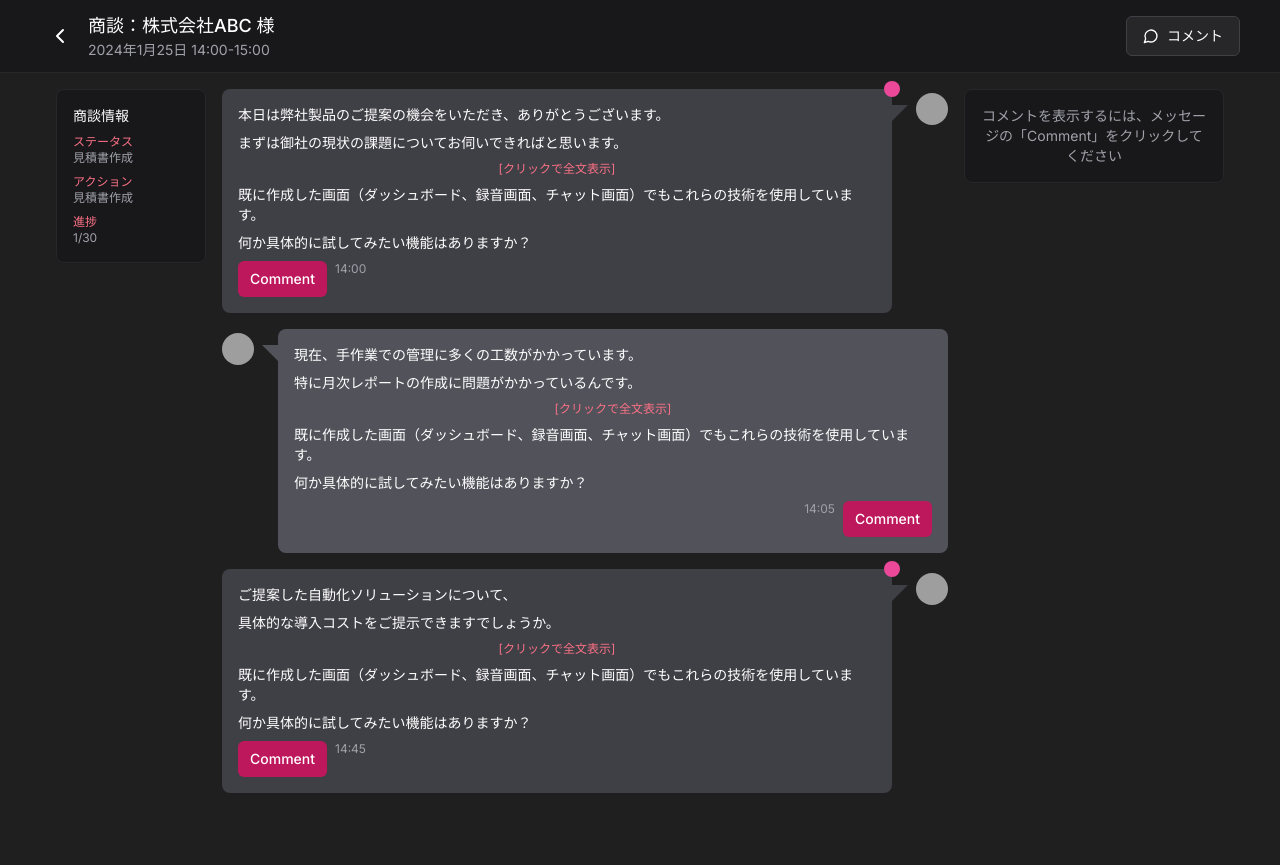
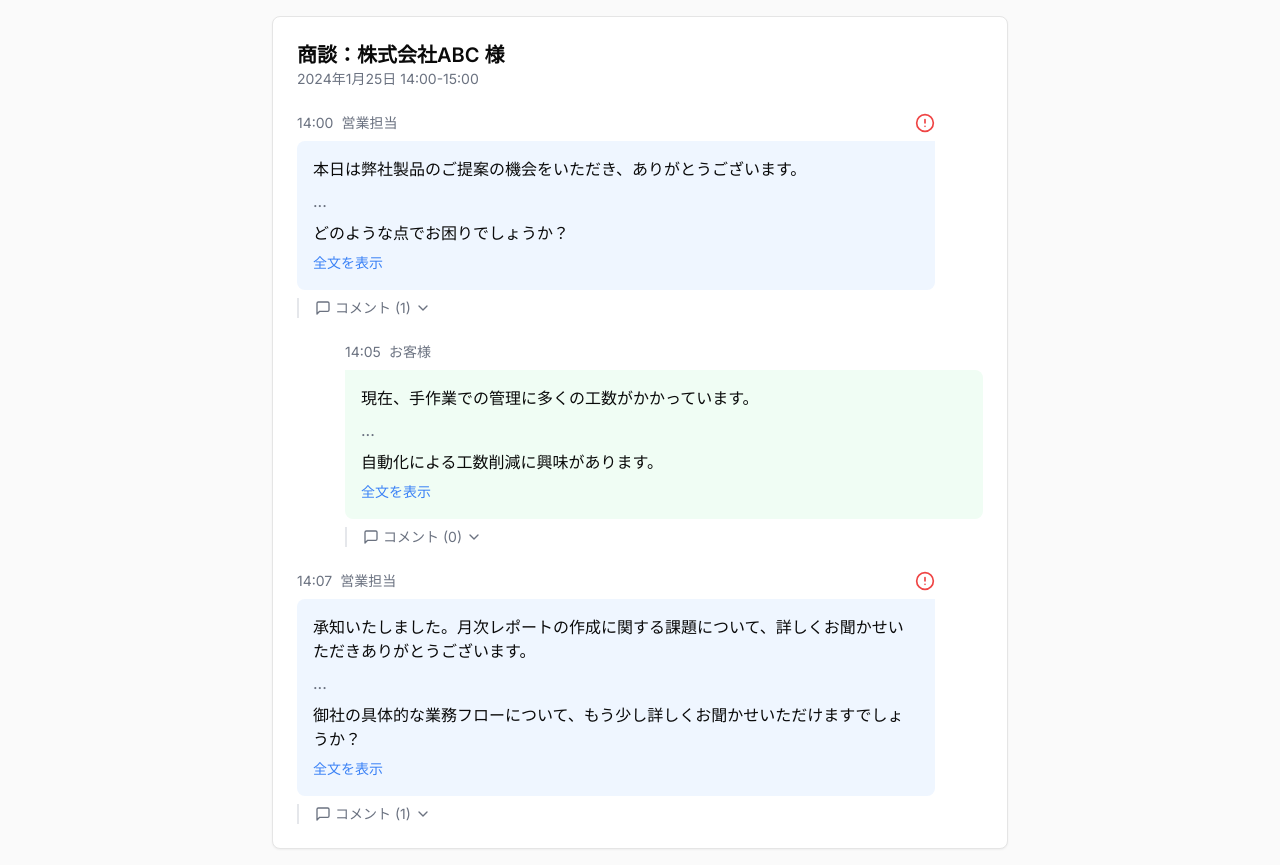
Before and after one commit to okopei/audio-sales-analyzer, a Next.js app in the folder next-app/: page /feedback in a window 1280 px wide. Before the commit the page ends 809 px from the top, so only its background shows below. Built offline with nearby package versions, Linux system fonts and the light colour scheme; grey boxes are pictures that could not be loaded.

Commit message:
feat: change UI of Feedback Page

```diff
--- a/next-app/src/app/feedback/page.tsx
+++ b/next-app/src/app/feedback/page.tsx
@@ -1,337 +1,240 @@
-'use client'
+"use client"
 
 import { useState } from "react"
-import { Avatar, AvatarFallback, AvatarImage } from "@/components/ui/avatar"
+import { Card } from "@/components/ui/card"
+import { Input } from "@/components/ui/input"
 import { Button } from "@/components/ui/button"
-import { Card } from "@/components/ui/card"
-import { Textarea } from "@/components/ui/textarea"
-import { MessageCircle, X, ChevronLeft } from "lucide-react"
-import { useSpring, animated } from "@react-spring/web"
-import { useDrag } from "@use-gesture/react"
+import { MessageSquare, ChevronUp, ChevronDown, AlertCircle, Send } from "lucide-react"
 
-type Message = {
+interface Comment {
   id: number
-  sender: "sales" | "client"
-  content: string[]
-  hiddenContent: string
-  additionalContent: string[]
-  time: string
-  comments: Array<{
   author: string
-    role: string
   time: string
   content: string
-  }>
+}
+
+interface Message {
+  id: number
+  content: string[]
+  time: string
+  speaker: "client" | "sales"
+  comments: Comment[]
+  isUnread: boolean
 }
 
 export default function ChatPage() {
-  const [activeCommentId, setActiveCommentId] = useState<number | null>(null)
-  const [openFullContent, setOpenFullContent] = useState<number[]>([])
-  const [{ x }, api] = useSpring(() => ({ x: 0 }))
-
-  const messages: Message[] = [
+  const [expandedMessages, setExpandedMessages] = useState<Set<number>>(new Set())
+  const [expandedComments, setExpandedComments] = useState<Set<number>>(new Set())
+  const [messages, setMessages] = useState<Message[]>([
     {
       id: 1,
-      sender: "sales",
       content: [
         "本日は弊社製品のご提案の機会をいただき、ありがとうございます。",
-        "まずは御社の現状の課題についてお伺いできればと思います。",
-      ],
-      hiddenContent: "xxxxxx",
-      additionalContent: [
-        "既に作成した画面（ダッシュボード、録音画面、チャット画面）でもこれらの技術を使用しています。",
-        "何か具体的に試してみたい機能はありますか？",
+        "まずは御社の現状の課題についてお伺いさせていただきます。",
+        "弊社の製品がどのようにお役に立てるか、具体的にご説明させていただきます。",
+        "どのような点でお困りでしょうか？",
       ],
       time: "14:00",
+      speaker: "sales",
       comments: [
         {
-          author: "山田",
-          role: "部長",
+          id: 1,
+          author: "山田 部長",
           time: "1/25日 15:30",
-          content:
-            "導入事例を具体的に説明できていて良いですね。次回は具体的な数値を含める事で、より説得力が増すと思います。",
+          content: "導入事例を交えて説明できていて良いです。",
         },
       ],
+      isUnread: true,
     },
     {
       id: 2,
-      sender: "client",
       content: [
         "現在、手作業での管理に多くの工数がかかっています。",
-        "特に月次レポートの作成に問題がかかっているんです。",
-      ],
-      hiddenContent: "xxxxxx",
-      additionalContent: [
-        "既に作成した画面（ダッシュボード、録音画面、チャット画面）でもこれらの技術を使用しています。",
-        "何か具体的に試してみたい機能はありますか？",
+        "特に月次レポートの作成に問題を抱えています。",
+        "データの集計や分析に時間がかかり過ぎているのが現状です。",
+        "自動化による工数削減に興味があります。",
       ],
       time: "14:05",
+      speaker: "client",
       comments: [],
+      isUnread: false,
     },
     {
       id: 3,
-      sender: "sales",
-      content: ["ご提案した自動化ソリューションについて、", "具体的な導入コストをご提示できますでしょうか。"],
-      hiddenContent: "xxxxxx",
-      additionalContent: [
-        "既に作成した画面（ダッシュボード、録音画面、チャット画面）でもこれらの技術を使用しています。",
-        "何か具体的に試してみたい機能はありますか？",
+      content: [
+        "承知いたしました。月次レポートの作成に関する課題について、詳しくお聞かせいただきありがとうございます。",
+        "弊社の自動化ソリューションは、データ集計や分析プロセスを大幅に効率化できます。",
+        "例えば、同業他社での導入事例では、レポート作成時間が約70%削減されました。",
+        "御社の具体的な業務フローについて、もう少し詳しくお聞かせいただけますでしょうか？",
       ],
-      time: "14:45",
+      time: "14:07",
+      speaker: "sales",
       comments: [
         {
-          author: "鈴木",
-          role: "石雄",
-          time: "1/25日 16:00",
-          content:
-            "承知しました。次回商談時は、同業他社での導入後の工数削減効果（約30%削減）についてお話しさせていただきます。",
+          id: 2,
+          author: "鈴木 次長",
+          time: "1/25日 15:45",
+          content: "課題の具体化ができています。良い流れです。",
         },
       ],
+      isUnread: true,
     },
-  ]
+  ])
+  const [newComments, setNewComments] = useState<{ [key: number]: string }>({})
 
-  const toggleFullContent = (id: number) => {
-    setOpenFullContent((prev) => (prev.includes(id) ? prev.filter((messageId) => messageId !== id) : [...prev, id]))
+  const toggleMessageExpand = (id: number) => {
+    setExpandedMessages((prev) => {
+      const next = new Set(prev)
+      if (next.has(id)) {
+        next.delete(id)
+      } else {
+        next.add(id)
+      }
+      return next
+    })
   }
 
-  const toggleComments = (id: number) => {
-    setActiveCommentId(activeCommentId === id ? null : id)
+  const toggleCommentsExpand = (id: number) => {
+    setExpandedComments((prev) => {
+      const next = new Set(prev)
+      if (next.has(id)) {
+        next.delete(id)
+      } else {
+        next.add(id)
+      }
+      return next
+    })
+    // コメントを開いたときに既読にする
+    markAsRead(id)
   }
 
-  const closeComments = () => {
-    setActiveCommentId(null)
+  const markAsRead = (id: number) => {
+    setMessages((prevMessages) => prevMessages.map((msg) => (msg.id === id ? { ...msg, isUnread: false } : msg)))
   }
 
-  const bind = useDrag(
-    ({ down, movement: [mx], direction: [dx], cancel }) => {
-      if (down && mx > 50 && dx > 0) {
-        cancel()
-        closeComments()
+  const handleNewComment = (messageId: number) => {
+    const commentContent = newComments[messageId]
+    if (!commentContent || commentContent.trim() === "") return
+
+    const newComment: Comment = {
+      id: Date.now(),
+      author: "現在のユーザー",
+      time: new Date().toLocaleString(),
+      content: commentContent.trim(),
     }
-      api.start({ x: down ? mx : 0, immediate: down })
-    },
-    { axis: "x" },
+
+    setMessages((prevMessages) =>
+      prevMessages.map((msg) =>
+        msg.id === messageId ? { ...msg, comments: [...msg.comments, newComment], isUnread: true } : msg,
+      ),
     )
 
-  const salesBubbleColor = "bg-zinc-700"
-  const clientBubbleColor = "bg-zinc-600"
-  const salesBubbleTipColor = "before:border-l-zinc-700 before:border-t-zinc-700"
-  const clientBubbleTipColor = "before:border-r-zinc-600 before:border-t-zinc-600"
+    setNewComments((prev) => ({ ...prev, [messageId]: "" }))
+  }
 
   return (
-    <div className="min-h-screen bg-[#1F1F1F]">
-      <header className="border-b border-zinc-800 bg-zinc-900 px-2 sm:px-4 py-3">
-        <div className="mx-auto max-w-[1200px] flex items-center">
-          <Button
-            variant="ghost"
-            size="sm"
-            className="mr-2 text-white hover:bg-zinc-800 transition-colors duration-200 p-2"
-            aria-label="戻る"
+    <div className="min-h-screen bg-zinc-50">
+      <div className="max-w-3xl mx-auto p-4">
+        <Card className="p-6 text-sm md:text-base">
+          <div className="mb-6">
+            <h1 className="text-lg md:text-xl font-semibold">商談：株式会社ABC 様</h1>
+            <p className="text-xs md:text-sm text-gray-500">2024年1月25日 14:00-15:00</p>
+          </div>
+
+          <div className="space-y-6">
+            {messages.map((message) => {
+              const isExpanded = expandedMessages.has(message.id)
+              const areCommentsExpanded = expandedComments.has(message.id)
+
+              return (
+                <div
+                  key={message.id}
+                  className={`space-y-2 relative ${message.speaker === "client" ? "ml-12" : "mr-12"}`}
                 >
-            <ChevronLeft className="h-6 w-6" />
-          </Button>
-          <div className="flex-1 flex items-center justify-between">
+                  {message.isUnread && <AlertCircle className="absolute top-0 right-0 h-5 w-5 text-red-500" />}
+                  <div className="space-y-2">
+                    <div className="flex items-center gap-2 text-xs md:text-sm text-gray-500">
+                      <span>{message.time}</span>
+                      <span className="font-medium">{message.speaker === "sales" ? "営業担当" : "お客様"}</span>
+                    </div>
+                    <div
+                      className={`rounded-lg p-4 relative ${
+                        message.speaker === "sales" ? "bg-blue-50 rounded-tr-none" : "bg-green-50 rounded-tl-none"
+                      }`}
+                    >
+                      <p className="text-sm md:text-base">{message.content[0]}</p>
+                      {message.content.length > 2 && (
+                        <>
+                          {isExpanded ? (
+                            <>
+                              <p className="mt-2 text-sm md:text-base">{message.content[1]}</p>
+                              <p className="mt-2 text-sm md:text-base">{message.content[2]}</p>
+                            </>
+                          ) : (
+                            <p className="mt-2 text-gray-500">...</p>
+                          )}
+                        </>
+                      )}
+                      <p className="mt-2 text-sm md:text-base">{message.content[message.content.length - 1]}</p>
+                      {message.content.length > 2 && (
+                        <button
+                          onClick={() => toggleMessageExpand(message.id)}
+                          className="text-blue-500 hover:underline text-xs md:text-sm mt-2"
+                        >
+                          {isExpanded ? "閉じる" : "全文を表示"}
+                        </button>
+                      )}
+                    </div>
+
+                    <div className="pl-4 border-l-2 border-gray-200">
+                      <button
+                        onClick={() => toggleCommentsExpand(message.id)}
+                        className="flex items-center text-xs md:text-sm text-gray-500 hover:text-gray-700"
+                      >
+                        <MessageSquare className="h-4 w-4 mr-1" />
+                        コメント ({message.comments.length})
+                        {areCommentsExpanded ? (
+                          <ChevronUp className="h-4 w-4 ml-1" />
+                        ) : (
+                          <ChevronDown className="h-4 w-4 ml-1" />
+                        )}
+                      </button>
+
+                      {areCommentsExpanded && (
+                        <div className="mt-2 space-y-2">
+                          {message.comments.map((comment) => (
+                            <div key={comment.id} className="flex items-start gap-2 bg-white p-2 rounded-md">
                               <div>
-              <h1 className="text-lg font-medium text-white">商談：株式会社ABC 様</h1>
-              <p className="text-sm text-zinc-400">2024年1月25日 14:00-15:00</p>
+                                <div className="flex gap-2 items-baseline">
+                                  <span className="text-xs md:text-sm font-medium">{comment.author}</span>
+                                  <span className="text-[10px] md:text-xs text-gray-500">{comment.time}</span>
                                 </div>
-            <Button variant="outline" className="border-zinc-700 bg-zinc-800 text-white hover:bg-zinc-700">
-              <MessageCircle className="h-4 w-4 mr-2" />
-              コメント
+                                <p className="text-xs md:text-sm">{comment.content}</p>
+                              </div>
+                            </div>
+                          ))}
+                          <div className="flex items-center gap-2 mt-2">
+                            <Input
+                              type="text"
+                              placeholder="コメントを入力..."
+                              value={newComments[message.id] || ""}
+                              onChange={(e) => setNewComments({ ...newComments, [message.id]: e.target.value })}
+                              className="text-xs md:text-sm flex-grow"
+                            />
+                            <Button size="sm" onClick={() => handleNewComment(message.id)} className="px-2 py-1">
+                              <Send className="h-4 w-4" />
                             </Button>
                           </div>
-        </div>
-      </header>
-
-      <animated.div
-        {...bind()}
-        style={{ x }}
-        className="mx-auto max-w-[1200px] grid grid-cols-1 md:grid-cols-[150px_1fr_260px] gap-4 p-4"
-      >
-        <div className="hidden md:block space-y-4">
-          <Card className="bg-zinc-900 border-zinc-800 p-4">
-            <h2 className="text-sm font-medium text-white mb-2">商談情報</h2>
-            <div className="space-y-2">
-              <div className="text-xs text-zinc-400">
-                <div className="font-medium text-rose-400">ステータス</div>
-                <div>見積書作成</div>
-              </div>
-              <div className="text-xs text-zinc-400">
-                <div className="font-medium text-rose-400">アクション</div>
-                <div>見積書作成</div>
-              </div>
-              <div className="text-xs text-zinc-400">
-                <div className="font-medium text-rose-400">進捗</div>
-                <div>1/30</div>
-              </div>
-            </div>
-          </Card>
-        </div>
-
-        <div className="space-y-4 max-w-full md:max-w-[800px]">
-          {messages.map((message) => (
-            <div key={message.id} className={`flex ${message.sender === "sales" ? "flex-row-reverse" : ""} gap-4`}>
-              <Avatar className="h-8 w-8 flex-shrink-0 mt-1">
-                <AvatarImage src="/placeholder.svg" alt={message.sender === "sales" ? "S" : "C"} />
-                <AvatarFallback className={message.sender === "sales" ? "bg-rose-500" : "bg-blue-500"}>
-                  {message.sender === "sales" ? "S" : "C"}
-                </AvatarFallback>
-              </Avatar>
-              <div className="flex-1 space-y-1">
-                <div
-                  className={`relative rounded-lg ${
-                    message.sender === "sales" ? salesBubbleColor : clientBubbleColor
-                  } p-4 text-sm text-white before:content-[''] before:absolute before:border-8 ${
-                    message.sender === "sales"
-                      ? `before:-right-4 ${salesBubbleTipColor} before:border-r-transparent before:border-b-transparent mr-2`
-                      : `before:-left-4 ${clientBubbleTipColor} before:border-l-transparent before:border-b-transparent ml-2`
-                  } before:top-4`}
-                >
-                  {message.content.map((text, index) => (
-                    <p key={index} className={index > 0 ? "mt-2" : ""}>
-                      {text}
-                    </p>
-                  ))}
-                  <button
-                    className="mt-2 text-xs text-rose-400 hover:underline block w-full text-center"
-                    onClick={() => toggleFullContent(message.id)}
-                  >
-                    [クリックで全文表示]
-                  </button>
-                  {openFullContent.includes(message.id) && <p className="mt-2">{message.hiddenContent}</p>}
-                  {message.additionalContent.map((text, index) => (
-                    <p key={`additional-${index}`} className="mt-2">
-                      {text}
-                    </p>
-                  ))}
-                  {message.comments.length > 0 && (
-                    <div className="absolute -right-2 -top-2 w-4 h-4 bg-pink-500 rounded-full"></div>
-                  )}
-                  <div className={`flex mt-2 ${message.sender === "sales" ? "justify-start" : "justify-end"}`}>
-                    <div
-                      className={`text-xs text-zinc-400 ${message.sender === "sales" ? "order-2 ml-2" : "order-1 mr-2"}`}
-                    >
-                      {message.time}
-                    </div>
-                    <Button
-                      variant="secondary"
-                      size="sm"
-                      className={`bg-pink-700 hover:bg-pink-600 text-white ${message.sender === "sales" ? "order-1" : "order-2"}`}
-                      onClick={() => toggleComments(message.id)}
-                    >
-                      Comment
-                    </Button>
-                  </div>
-                </div>
-                {activeCommentId === message.id && (
-                  <div className="mt-2 md:hidden">
-                    <Card className="bg-zinc-900 border-zinc-800 p-4">
-                      <div className="flex items-center justify-between mb-4">
-                        <Button
-                          variant="ghost"
-                          size="sm"
-                          className="text-zinc-400 hover:text-white p-0"
-                          onClick={closeComments}
-                        >
-                          <ChevronLeft className="h-4 w-4 mr-1" />
-                          戻る
-                        </Button>
-                        <h2 className="text-sm font-medium text-white">コメント</h2>
-                      </div>
-                      {message.comments.length > 0 ? (
-                        <div className="space-y-4">
-                          {message.comments.map((comment, index) => (
-                            <div key={index} className="space-y-2">
-                              <div className="flex items-start gap-2">
-                                <Avatar className="h-6 w-6">
-                                  <AvatarImage src="/placeholder.svg" alt={comment.author} />
-                                  <AvatarFallback className="bg-pink-500 text-xs">{comment.author[0]}</AvatarFallback>
-                                </Avatar>
-                                <div>
-                                  <div className="text-xs font-medium text-white">
-                                    {comment.author} {comment.role}
-                                  </div>
-                                  <div className="text-xs text-zinc-400">{comment.time}</div>
-                                </div>
-                              </div>
-                              <p className="text-xs text-zinc-200">{comment.content}</p>
-                            </div>
-                          ))}
-                          <div className="border-t border-zinc-800 mt-4 pt-4" />
-                        </div>
-                      ) : (
-                        <div className="text-xs text-zinc-400 mb-4">まだコメントはありません</div>
-                      )}
-                      <div className="space-y-2">
-                        <Textarea
-                          placeholder="コメントを入力..."
-                          className="min-h-[80px] bg-zinc-800 border-zinc-700 text-white placeholder-zinc-400 text-xs"
-                        />
-                        <Button className="w-full bg-pink-600 text-white hover:bg-pink-500 text-xs">
-                          コメントを送信
-                        </Button>
-                      </div>
-                    </Card>
                         </div>
                       )}
                     </div>
                   </div>
-          ))}
                 </div>
-
-        <div className="hidden md:block space-y-4 md:w-[260px]">
-          {activeCommentId ? (
-            <Card className="bg-zinc-900 border-zinc-800 p-4">
-              <div className="flex items-center justify-between mb-4">
-                <h2 className="text-sm font-medium text-white">コメント</h2>
-                <Button
-                  variant="ghost"
-                  size="sm"
-                  className="text-zinc-400 hover:text-white"
-                  onClick={() => setActiveCommentId(null)}
-                >
-                  <X className="h-4 w-4" />
-                </Button>
-              </div>
-              <div className="space-y-4">
-                {messages
-                  .find((m) => m.id === activeCommentId)
-                  ?.comments.map((comment, index) => (
-                    <div key={index} className="space-y-2">
-                      <div className="flex items-start gap-2">
-                        <Avatar className="h-6 w-6">
-                          <AvatarImage src="/placeholder.svg" alt={comment.author} />
-                          <AvatarFallback className="bg-pink-500 text-xs">{comment.author[0]}</AvatarFallback>
-                        </Avatar>
-                        <div>
-                          <div className="text-xs font-medium text-white">
-                            {comment.author} {comment.role}
-                          </div>
-                          <div className="text-xs text-zinc-400">{comment.time}</div>
-                        </div>
-                      </div>
-                      <p className="text-xs text-zinc-200">{comment.content}</p>
-                    </div>
-                  ))}
-              </div>
-
-              <div className="mt-4">
-                <Textarea
-                  placeholder="コメントを入力..."
-                  className="min-h-[80px] bg-zinc-800 border-zinc-700 text-white placeholder-zinc-400"
-                />
-                <Button className="mt-2 w-full bg-pink-600 text-white hover:bg-pink-500">送信</Button>
+              )
+            })}
           </div>
         </Card>
-          ) : (
-            <Card className="bg-zinc-900 border-zinc-800 p-4">
-              <div className="text-sm text-zinc-400 text-center">
-                コメントを表示するには、メッセージの「Comment」をクリックしてください
       </div>
-            </Card>
-          )}
-        </div>
-      </animated.div>
     </div>
   )
 }
```
Lines whose indentation alone changed are shown as unchanged.
